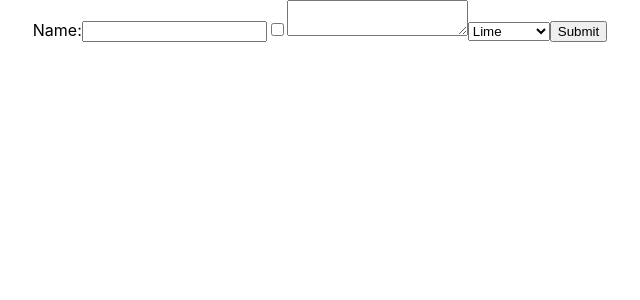
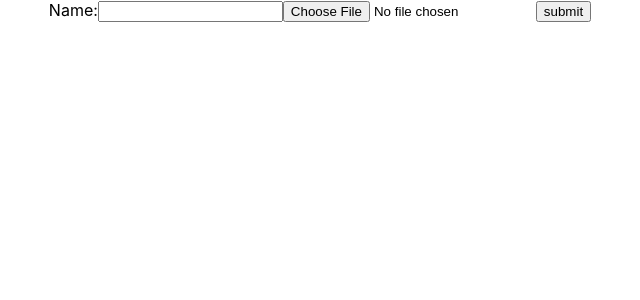
Before and after one commit to pltnhan311/my-app-yarn, a React (Create React App) app: page / in a window 1280 px wide. Shown: the top 300 px of the page, without its empty margins (320-960 px from the left). Built offline with nearby package versions, Linux system fonts and the light colour scheme.

Commit message:
updated code handle uncontrolledComponent

```diff
--- a/src/App.js
+++ b/src/App.js
@@ -8,6 +8,7 @@
 import CorrectlyState from './CorrectlyState';
 import ProductList from './ProductList/ProductList';
 import Form from "./Form/Form";
+import UncontrolledComponent from './Form/UncontrolledComponent';
 
 function App() {
   const [name, setName] = useState('Nvidia')
@@ -32,9 +33,10 @@
       <LoginControl />
       <CorrectlyState />
       <ProductList /> */}
-      <Form/>
+      {/* <Form/> */}
+      <UncontrolledComponent/>
     </div>
-  );
+  )
 }
 
-export default App;
+export default App
--- /dev/null
+++ b/src/Form/UncontrolledComponent.jsx
@@ -0,0 +1,63 @@
+import React, { Component, createRef } from 'react'
+
+export class UncontrolledComponent extends Component {
+  constructor(props) {
+    super(props);
+    this.input = createRef();
+    this.fileInput = createRef();
+    this.state = {
+      selectedFile: null,
+      name: ''
+    };
+  }
+
+  handleSubmit = (event) => {
+    event.preventDefault();
+    console.log(this.input.current.value);
+
+    const formData = new FormData();
+    formData.append(
+      "myFile",
+      this.state.selectedFile,
+      this.state.selectedFile.name
+    );
+
+    console.log(this.state.selectedFile);
+
+    // axios.post('api/uploadFile', formData)
+  };
+
+  onFileChange = (event) => {
+    this.setState({
+      selectedFile: event.target.files[0],
+    });
+  };
+
+  onChangeInput = (event) => {
+    this.setState({
+      name: event.target.value
+    })
+  }
+
+  render() {
+    return (
+      <div>
+        <form onSubmit={this.handleSubmit}>
+          <label>
+            Name:
+            <input
+              type="text"
+              ref={this.input}
+              value={this.state.name}
+              onChange={this.onChangeInput}
+            />
+          </label>
+          <input type="file" name="avatar" onChange={this.onFileChange} />
+          <input type="submit" value="submit" ref={this.fileInput} />
+        </form>
+      </div>
+    );
+  }
+}
+
+export default UncontrolledComponent
```
